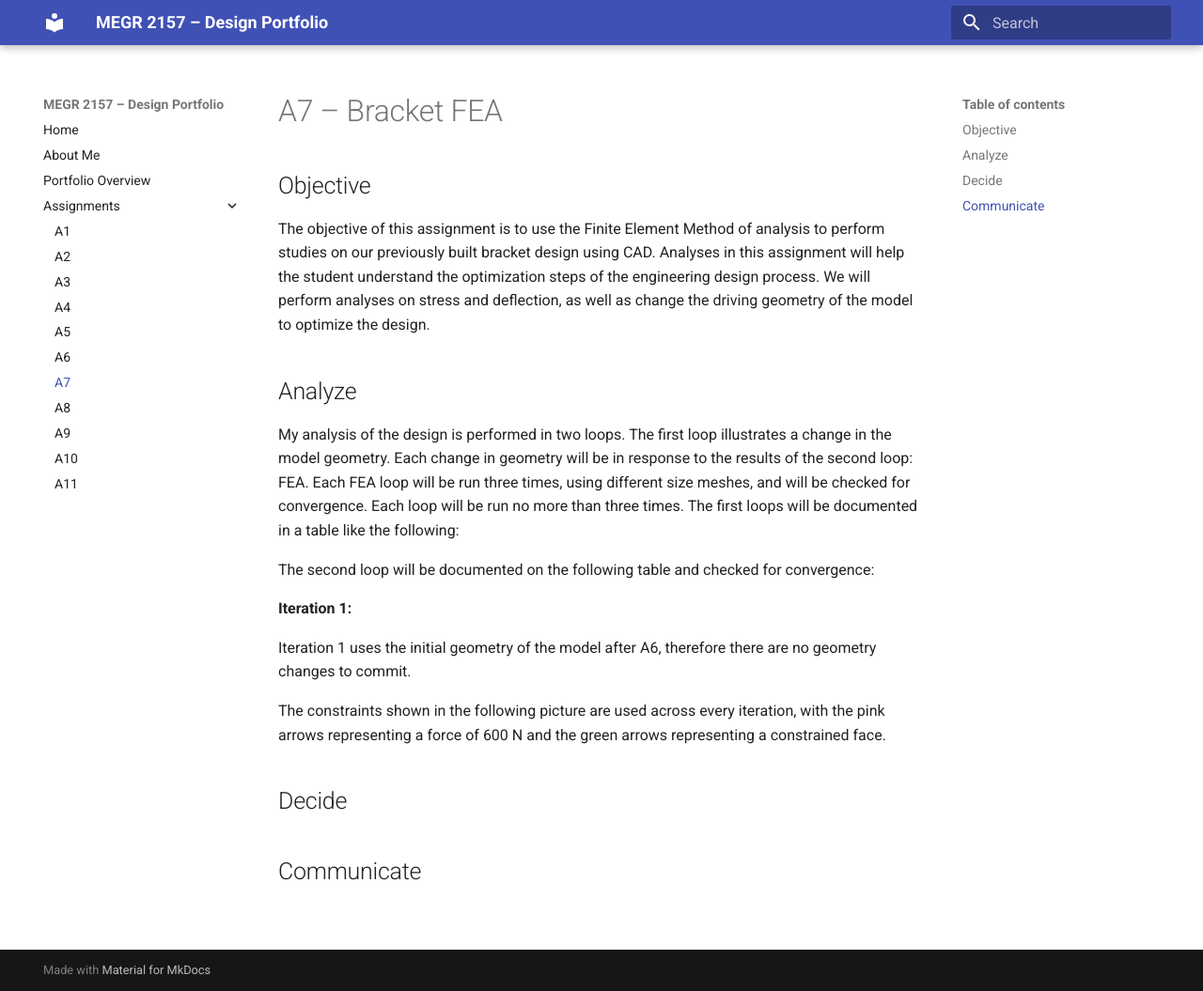
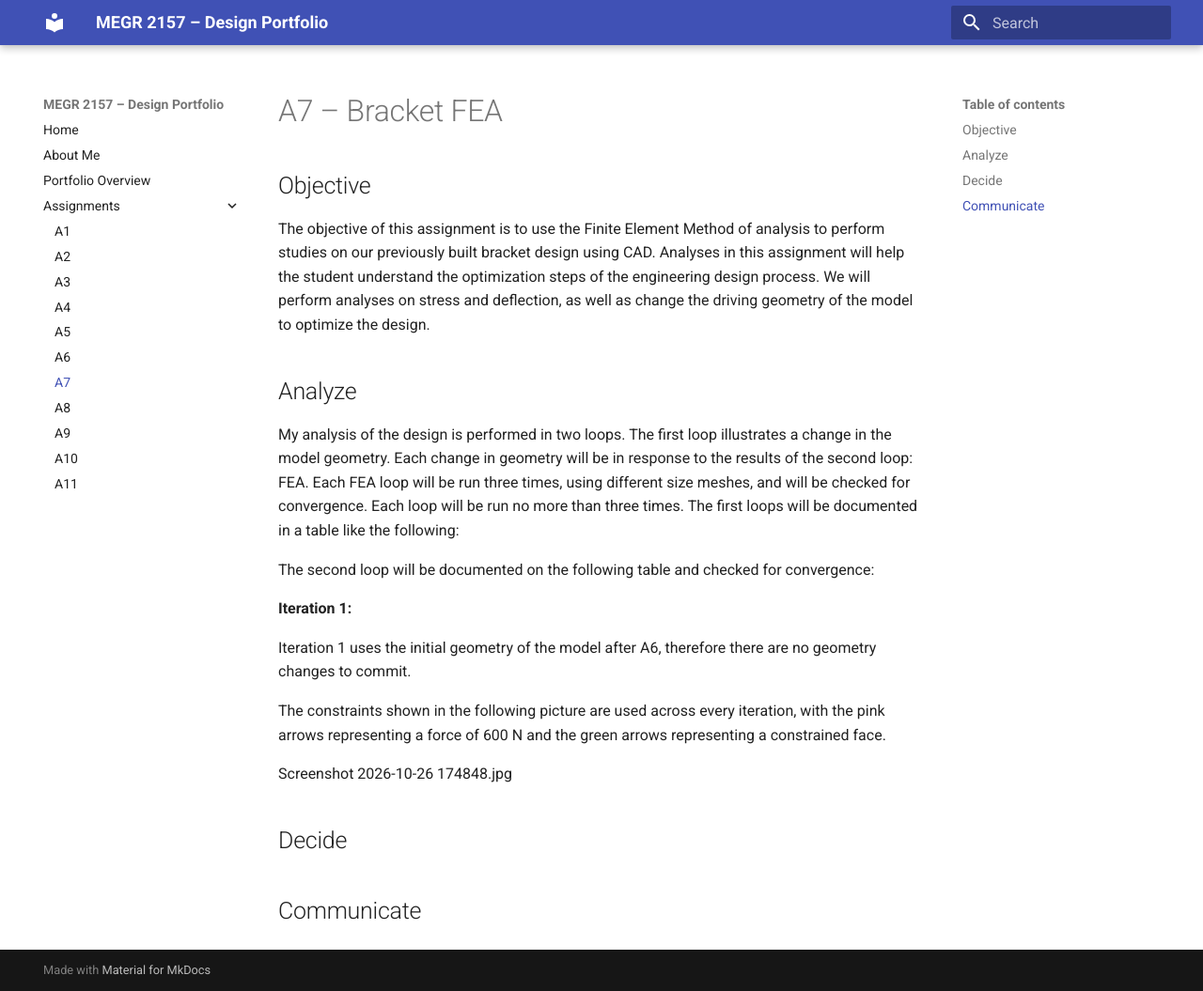
Before and after one commit to bfagan2/megr2156-portfolio, an MkDocs documentation site: the page built from docs/assignments/A07/index.md, in a window 1280 px wide and 1055 px high. Shown: the whole window at 94% size. Built offline with MkDocs 1.6.1 and Material for MkDocs 9.7.7, drawn with Linux system fonts in a browser that asks for light colours.

```diff
--- a/docs/assignments/A07/index.md
+++ b/docs/assignments/A07/index.md
@@ -20,7 +20,7 @@ Iteration 1 uses the initial geometry of the model after A6, therefore there are
 
 The constraints shown in the following picture are used across every iteration, with the pink arrows representing a force of 600 N and the green arrows representing a constrained face.
 
-
+Screenshot 2026-10-26 174848.jpg
 ## Decide
 
 
```
